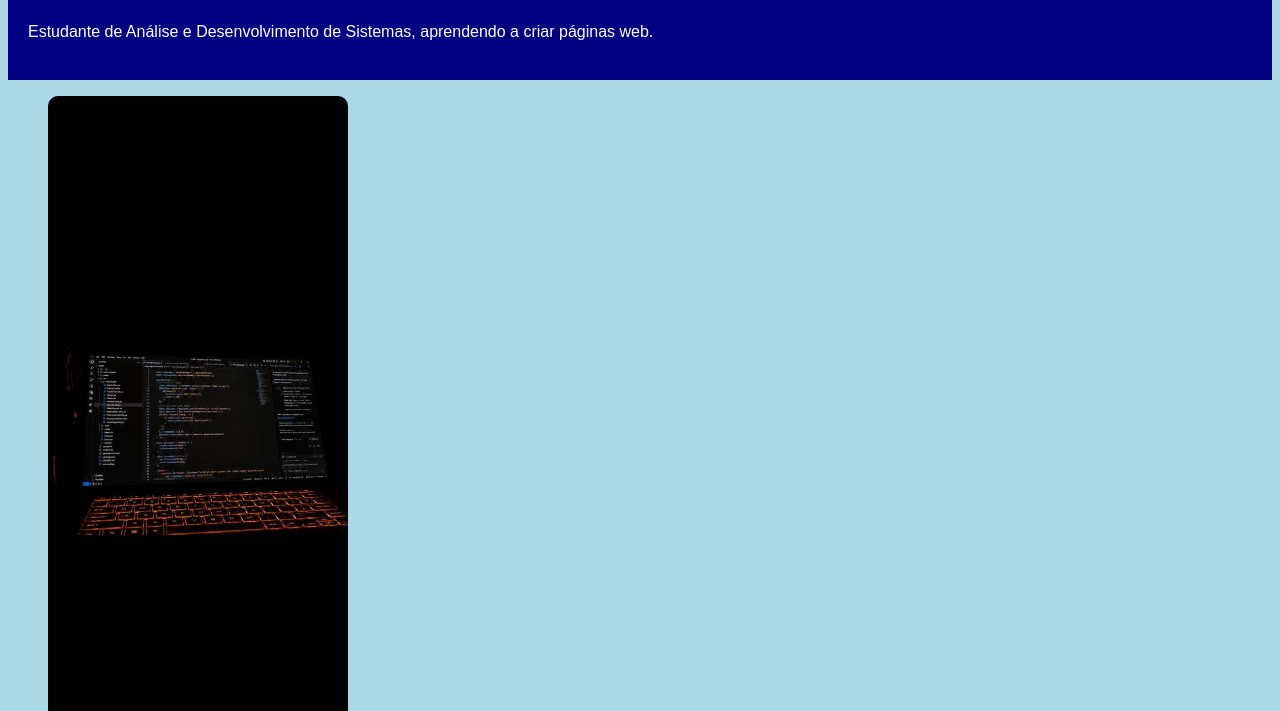
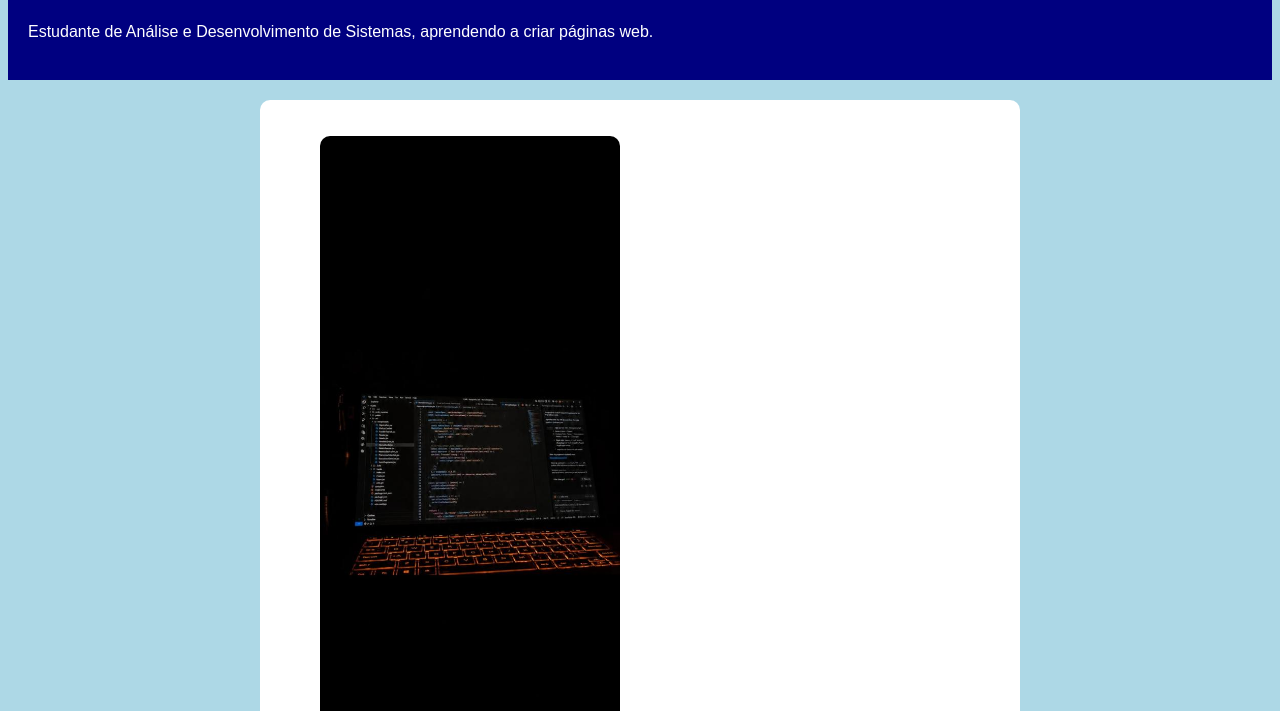
Before and after one commit to Isaias-Evaristo/desenvolvimento-web-estudos, a plain HTML site: page 03-css/index.html in a window 1280 px wide. Shown: the part 89-800 px from the top of the page. Drawn offline with Linux system fonts and the light colour scheme.

Commit message:
adiciona box model na pagina

```diff
--- a/03-css/style.css
+++ b/03-css/style.css
@@ -49,3 +49,18 @@ footer {
     color: rgb(254, 255, 255);
     padding: 15px;
 }
+   main {
+       max-width: 800px;
+       margin: 0 auto;
+       padding: 20px;
+   }
+   section {
+    background-color: white;
+    padding: 20px;
+    margin-bottom: 20px;
+    border-radius: 10px;
+}
+
+* {
+    box-sizing: border-box;
+}
```
